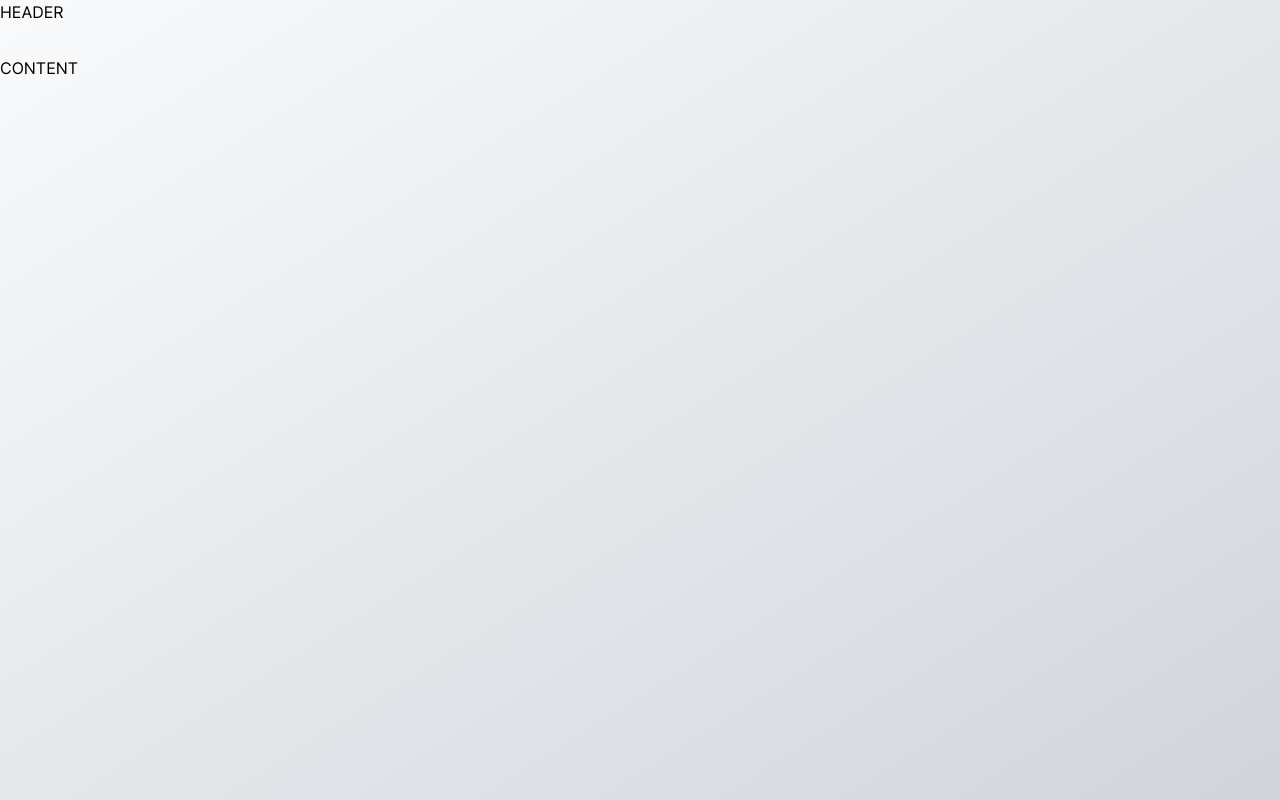
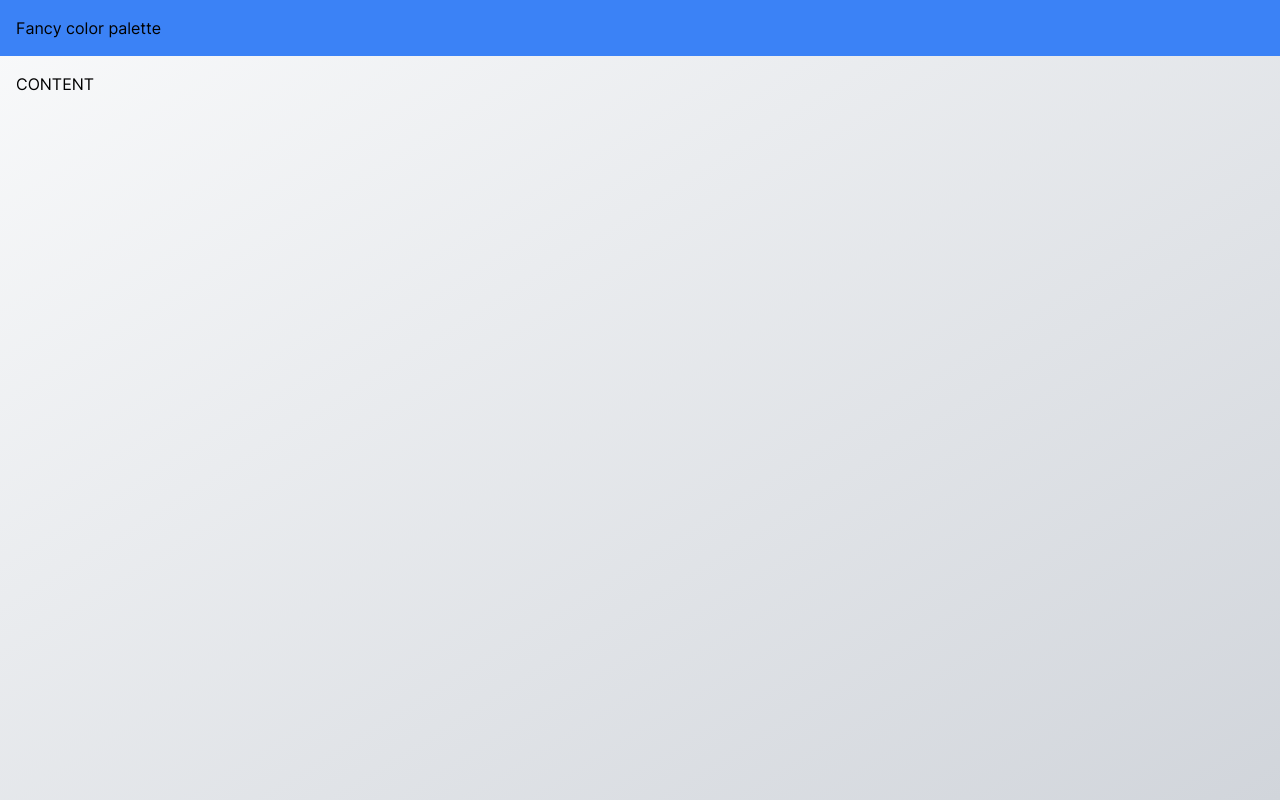
Before and after one commit to luismartinezs/color-palette-generator, a Vue app: page / in a window 1280 px wide. Built offline with nearby package versions, Linux system fonts and the light colour scheme; what @tailwindcss/typography would draw is missing.

Commit message:
Colored centered header content

```diff
--- a/src/App.vue
+++ b/src/App.vue
@@ -1,8 +1,10 @@
 <script>
 import FullScreen from '@/components/FullScreen.vue'
 import DefaultLayout from '@/layouts/DefaultLayout.vue'
-import BackgroundWrapper from './components/BackgroundWrapper.vue'
-import TheHeader from './components/TheHeader.vue'
+import BackgroundWrapper from '@/components/BackgroundWrapper.vue'
+import TheHeader from '@/components/TheHeader.vue'
+import WidthWrapper from '@/components/WidthWrapper.vue'
+import HeightWrapper from './components/HeightWrapper.vue'
 
 export default {
   name: 'App',
@@ -10,7 +12,9 @@ export default {
     FullScreen,
     DefaultLayout,
     BackgroundWrapper,
-    TheHeader
+    TheHeader,
+    WidthWrapper,
+    HeightWrapper
   }
 }
 </script>
@@ -20,10 +24,18 @@ export default {
     <BackgroundWrapper>
       <DefaultLayout>
         <template #header>
-          <TheHeader />
+          <div class="bg-blue-500 h-full">
+            <WidthWrapper>
+              <TheHeader />
+            </WidthWrapper>
+          </div>
         </template>
         <template #content>
-          <router-view />
+          <WidthWrapper>
+            <HeightWrapper>
+              <router-view />
+            </HeightWrapper>
+          </WidthWrapper>
         </template>
       </DefaultLayout>
     </BackgroundWrapper>
--- /dev/null
+++ b/src/components/HeightWrapper.vue
@@ -0,0 +1,5 @@
+<template>
+  <div class="h-full w-full py-4 my-auto">
+    <slot></slot>
+  </div>
+</template>
--- a/src/components/TheHeader.vue
+++ b/src/components/TheHeader.vue
@@ -1,3 +1,5 @@
 <template>
-  <div>HEADER</div>
+  <div class="h-full flex items-center">
+    <span>Fancy color palette</span>
+  </div>
 </template>
--- /dev/null
+++ b/src/components/WidthWrapper.vue
@@ -0,0 +1,5 @@
+<template>
+  <div class="container mx-auto px-4 h-full w-full">
+    <slot></slot>
+  </div>
+</template>
```
